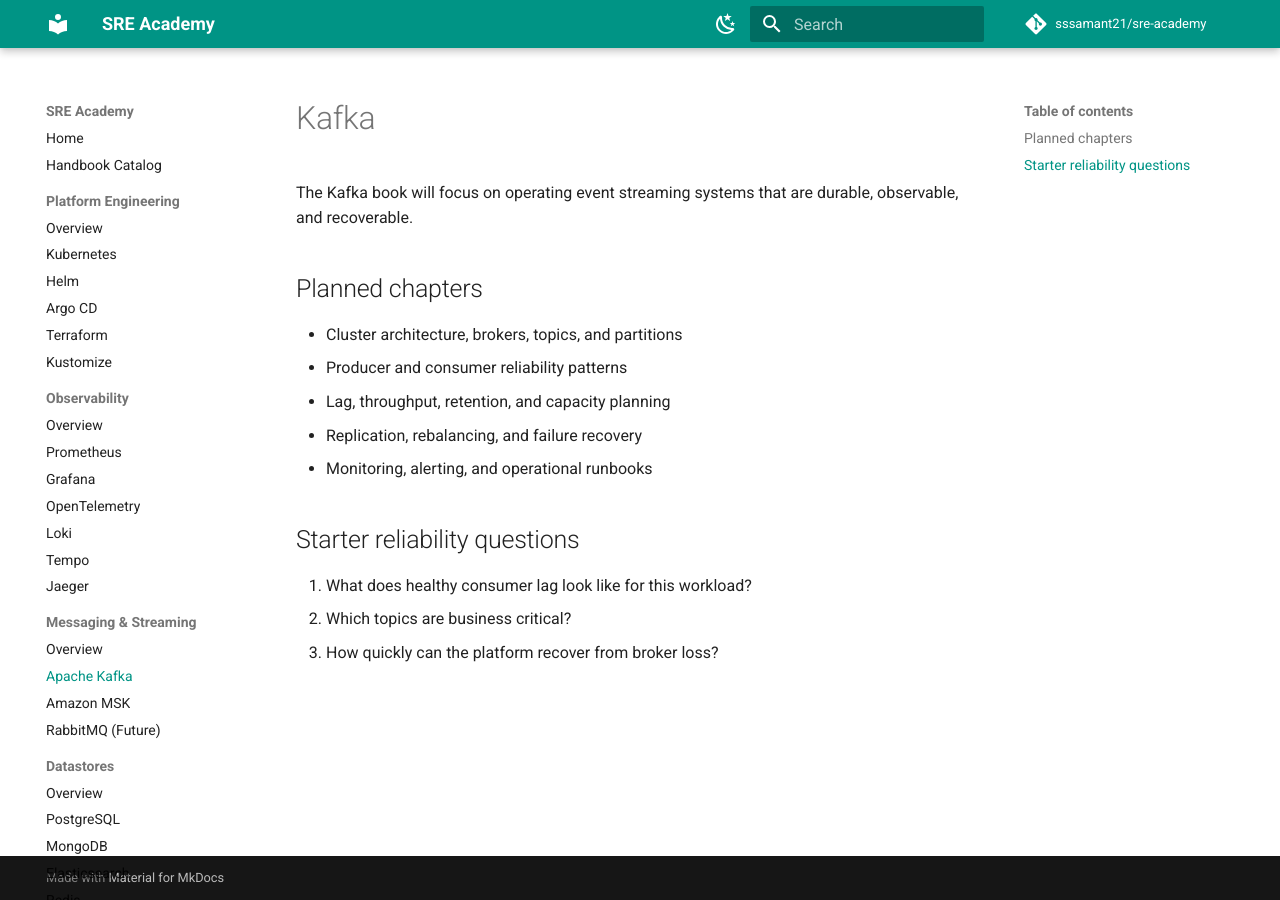
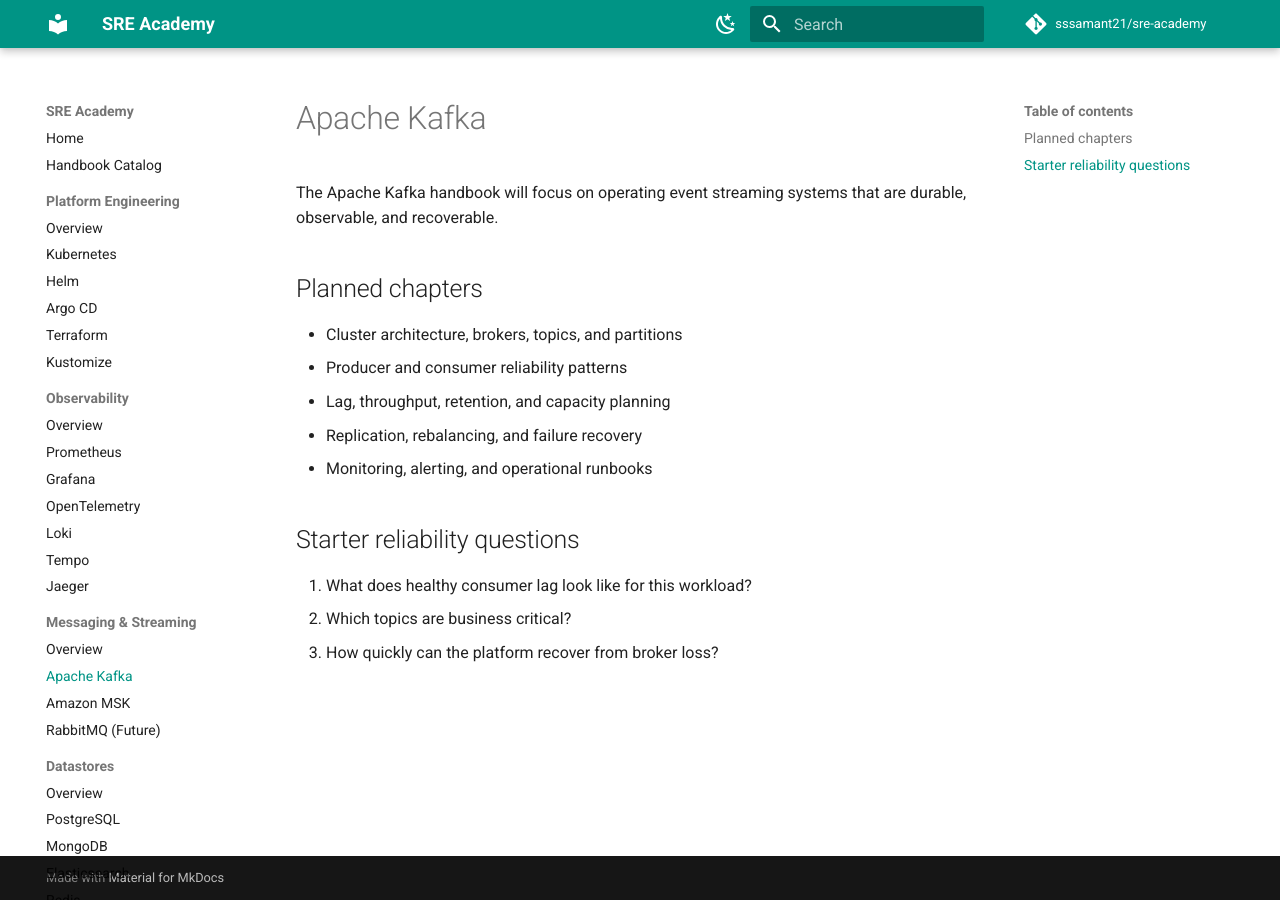
Before and after one commit to sssamant21/sre-academy, an MkDocs documentation site: the page built from docs/books/kafka/index.md, in a window 1280 px wide. Built offline with MkDocs 1.6.1 and Material for MkDocs 9.7.7, drawn with Linux system fonts in a browser that asks for light colours; comment, search, counter and statistics services are not loaded.

Commit message:
Rename Kafka handbook to Apache Kafka

```diff
--- a/docs/books/kafka/index.md
+++ b/docs/books/kafka/index.md
@@ -1,6 +1,6 @@
-# Kafka
+# Apache Kafka
 
-The Kafka book will focus on operating event streaming systems that are durable, observable, and recoverable.
+The Apache Kafka handbook will focus on operating event streaming systems that are durable, observable, and recoverable.
 
 ## Planned chapters
 
```
